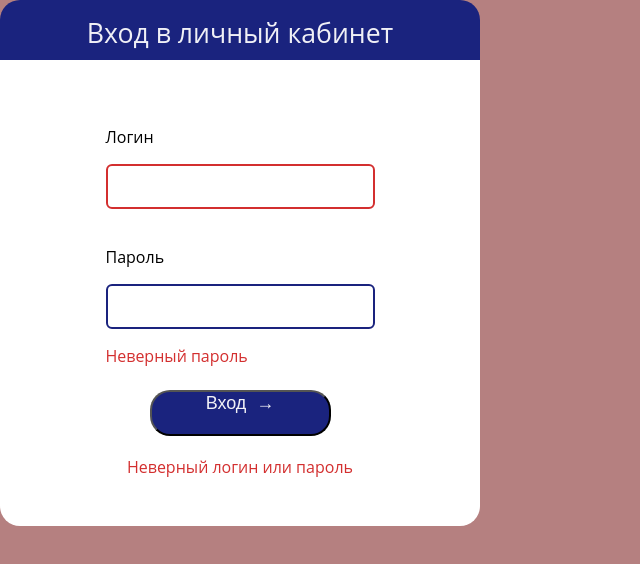
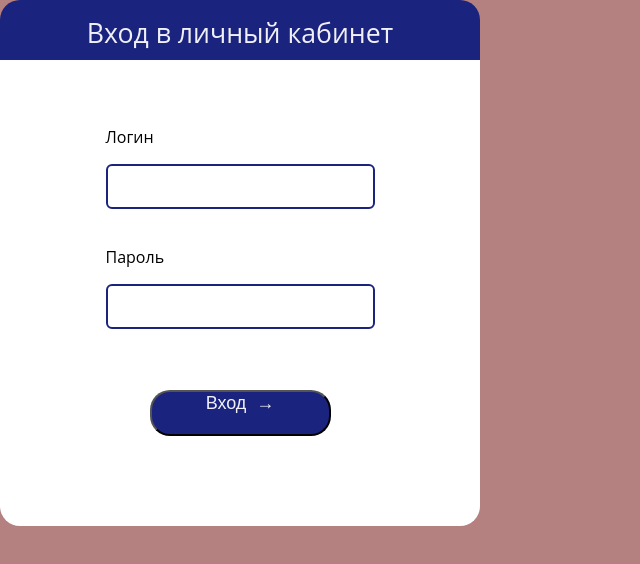
Before and after one commit to yacheckalin/simple-react-app, a React (Create React App) app: page / in a window 1280 px wide. Shown: the top 564 px of the page, without its empty margins (0-640 px from the left). Built offline with nearby package versions, Linux system fonts and the light colour scheme; the HTML template or start-up script is replaced by a standard one.

Commit message:
added controlled elements on a login form

```diff
--- a/src/auth/auth-form.js
+++ b/src/auth/auth-form.js
@@ -1,6 +1,25 @@
-import React from "react";
+import React, { useState } from "react";
+import { isEmailValid, isPasswordValid } from "./helpers";
 
 const AuthForm = () => {
+  const [email, setEmail] = useState("");
+  const [password, setPassword] = useState("");
+  const [emailValid, setEmailValid] = useState(true);
+  const [passwordValid, setPasswordValid] = useState(true);
+
+  const handleEmail = (e) => {
+    const { value } = e.target;
+
+    setEmail(value);
+    setEmailValid(isEmailValid(value));
+  };
+
+  const handlePassword = (e) => {
+    const { value } = e.target;
+
+    setPassword(value);
+    setPasswordValid(isPasswordValid(value));
+  };
   return (
     <div className="form-container">
       <div className="form-header">
@@ -11,16 +30,26 @@ const AuthForm = () => {
         <div className="form-row">
           <div className="form-item">
             <p> Логин </p>
-            <input className="form-input error" type="text" />
-            <p>&nbsp;</p>
+            <input
+              className={`form-input ${!emailValid && `error`}`}
+              type="text"
+              value={email}
+              onChange={(e) => handleEmail(e)}
+            />
+            <p>{!emailValid && "Неверный email"}&nbsp;</p>
           </div>
         </div>
 
         <div className="form-row">
           <div className="form-item">
             <p> Пароль </p>
-            <input className="form-input" type="text" />
-            <p>Неверный пароль</p>
+            <input
+              className="form-input"
+              type="password"
+              value={password}
+              onChange={(e) => handlePassword(e)}
+            />
+            <p>{!passwordValid && "Неверный пароль"}&nbsp;</p>
           </div>
         </div>
       </div>
@@ -29,7 +58,7 @@ const AuthForm = () => {
         <button>
           Вход <span>&#8594;</span>
         </button>
-        <p>Неверный логин или пароль</p>
+        <p>{(!emailValid || !passwordValid) && "Неверный логин или пароль"}</p>
       </div>
     </div>
   );
--- /dev/null
+++ b/src/auth/helpers.js
@@ -0,0 +1,13 @@
+export const isEmailValid = (email) => {
+  const el = document.createElement("input");
+  el.type = "email";
+  el.setAttribute("value", email);
+  return el.validity.valid;
+};
+
+export const isPasswordValid = (pass) => {
+  if ([...pass].length < 7) return false;
+  if (pass.match(/\d/is)) return false;
+  if (!pass.match(/([a-zA-Z_])+?/is)) return false;
+  return true;
+};
```
